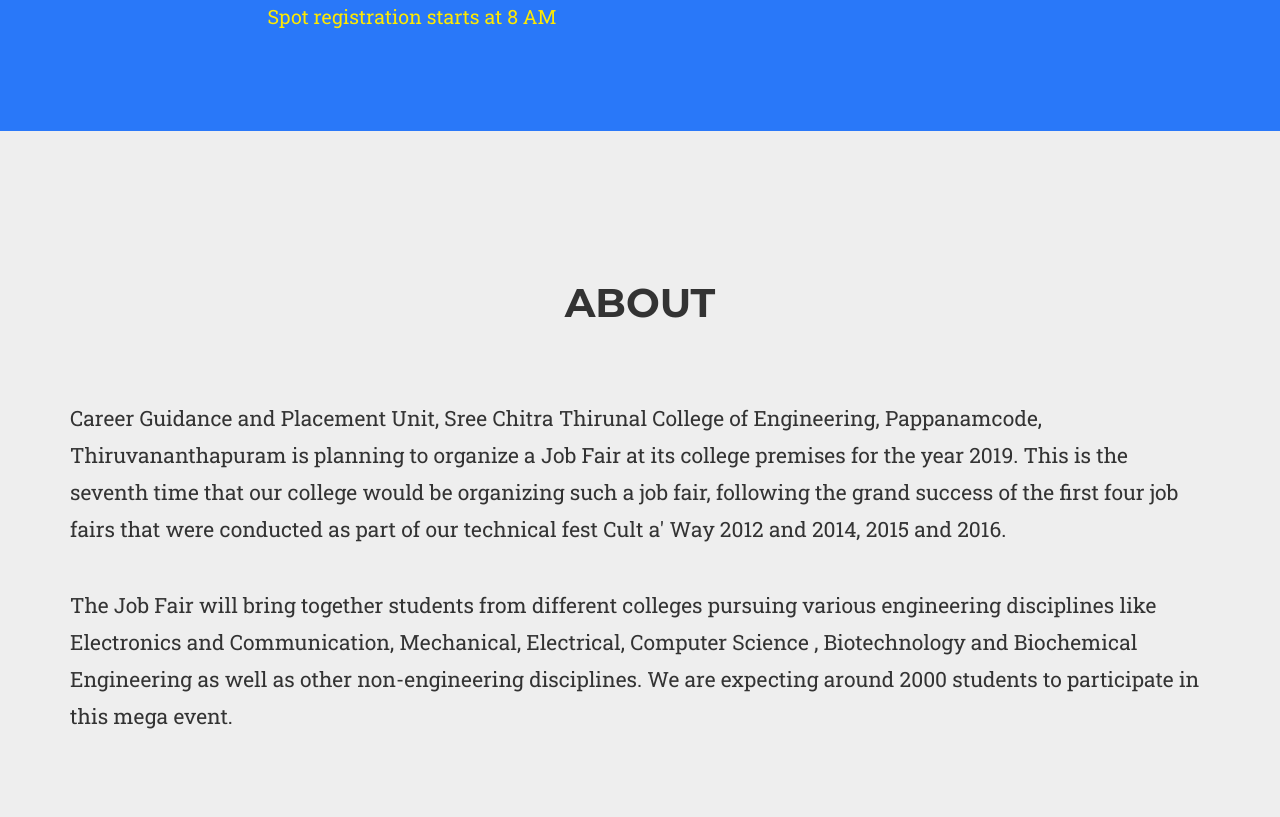
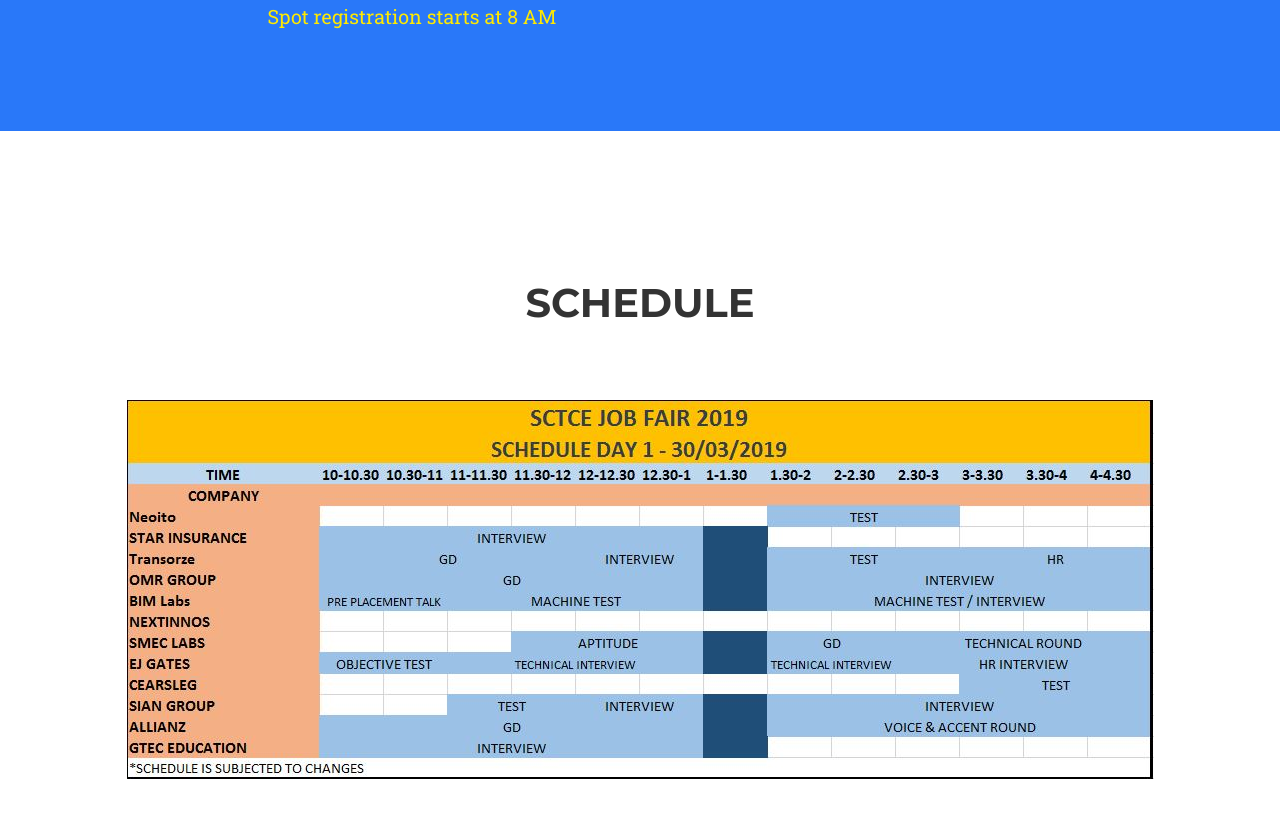
Before and after one commit to SreedevSB/SCT-Jobfair, a website: page index.html in a window 1280 px wide. Shown: the part 577-1394 px from the top of the page. Drawn offline with nearby package versions, Linux system fonts and the light colour scheme; a web font is replaced by a local one.

Commit message:
added schedule

```diff
--- a/index.html
+++ b/index.html
@@ -90,6 +90,9 @@
                         <a class="page-scroll" href="#about">About</a>
                     </li>
                     <li>
+                        <a class="page-scroll" href="#schedule">Schedule</a>
+                    </li>
+                    <li>
                         <a class="page-scroll" href="#portfolio1">Recruiters</a>
                     </li>
                     <li>
@@ -128,7 +131,29 @@
             </div>
         </div>
     </header>
-
+        <!-- Schdeule-->
+        <section id="schedule">
+            <div class="container">
+                <div class="row">
+                    <div class="col-lg-12 text-center">
+                        <h2 class="section-heading">Schedule</h2>
+                        <h3 class="section-subheading text-muted"></h3>
+                    </div>
+                </div>
+                <div class="row">
+                    <div class="col-lg-12">
+                        <div class="timeline">
+                            <p style="initial-letter:2 ">
+                                <img src="img/schedule.jpeg" style="display:block;max-width:100%;margin:0px auto">   <br>
+                                <a href="img/schedule.jpeg" class="btn btn-primary visible-xs visible-sm">
+                                    View full size
+                                </a>
+                                </p>
+                        </div>
+                    </div>
+                </div>
+            </div>
+        </section>
         <!-- About Section -->
         <section id="about" class="bg-light-gray">
             <div class="container">
```
Also changed, not shown: img/schedule.jpeg (added).
